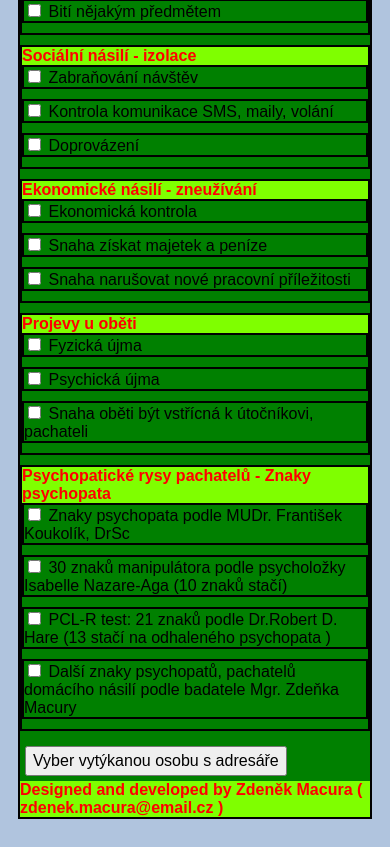
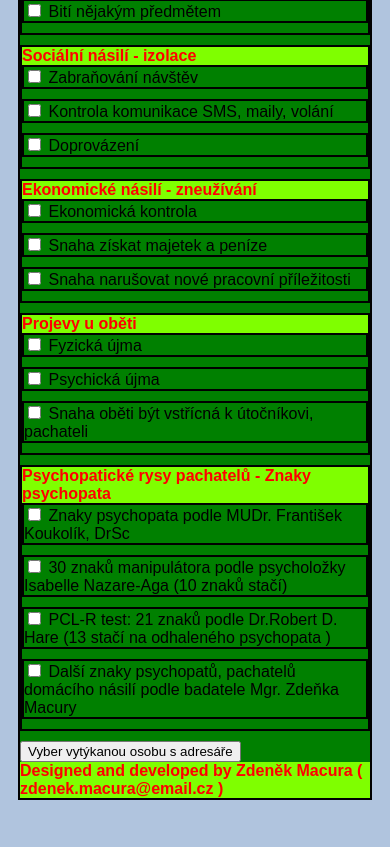
Before and after one commit to zdenekmacura/StopDomesticViolence, a plain HTML site: page index.html in a window 390 px wide. Shown: the part 807-1654 px from the top of the page. Drawn offline with Linux system fonts and the light colour scheme; some packages are replaced by stand-ins of ours.

Commit message:
some changes

```diff
--- a/index.html
+++ b/index.html
@@ -319,7 +319,7 @@
          </div>
 
 
-<input type="button" value="Vyber vytýkanou osobu s adresáře" class="Buttons" id="pickContact"/>
+<button id="pickContact"> Vyber vytýkanou osobu s adresáře</button>
 <div id="selectedContact"></div>
 
         <!--<TextView
@@ -403,6 +403,7 @@
 
          <div class="TextView">Designed and developed by Zdeněk Macura ( zdenek.macura@email.cz )</div>
       </div>
+      <script src="cordova.js"></script>
       <script src="js/jquery.min.js"></script>
       <script src="js/vytky.js" ></script>
       <script src="js/app.js"></script>
```
